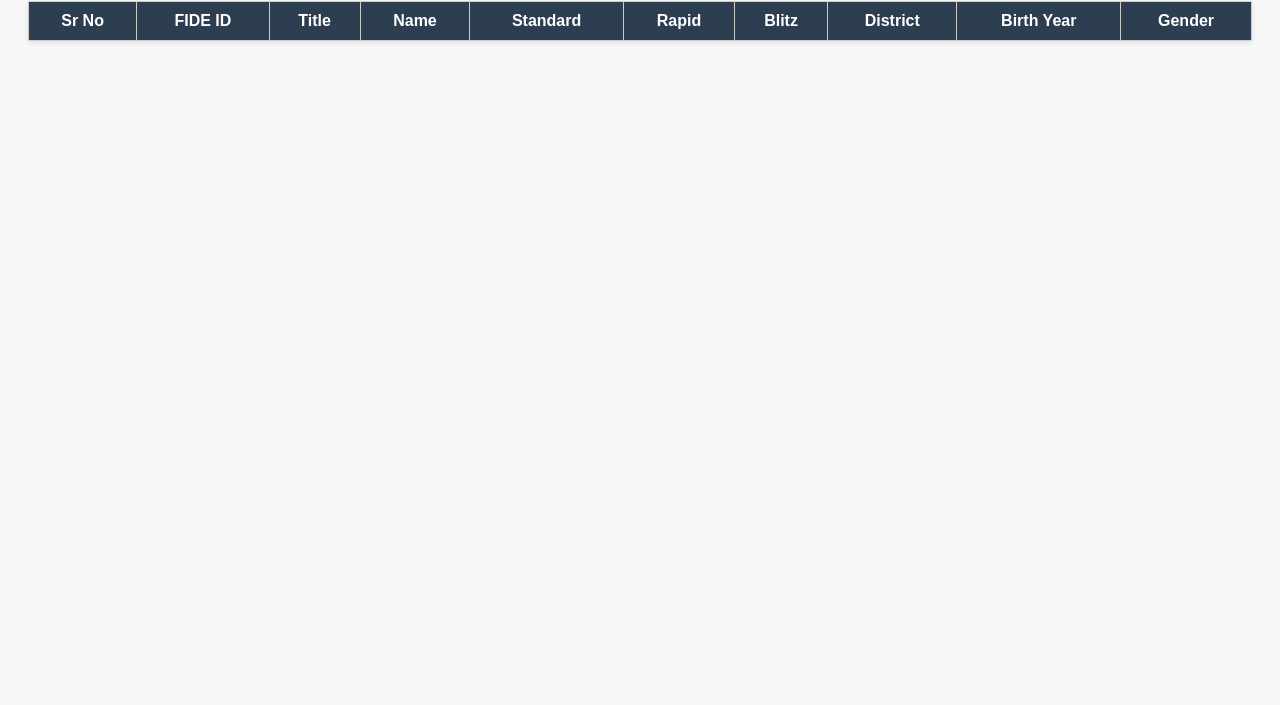
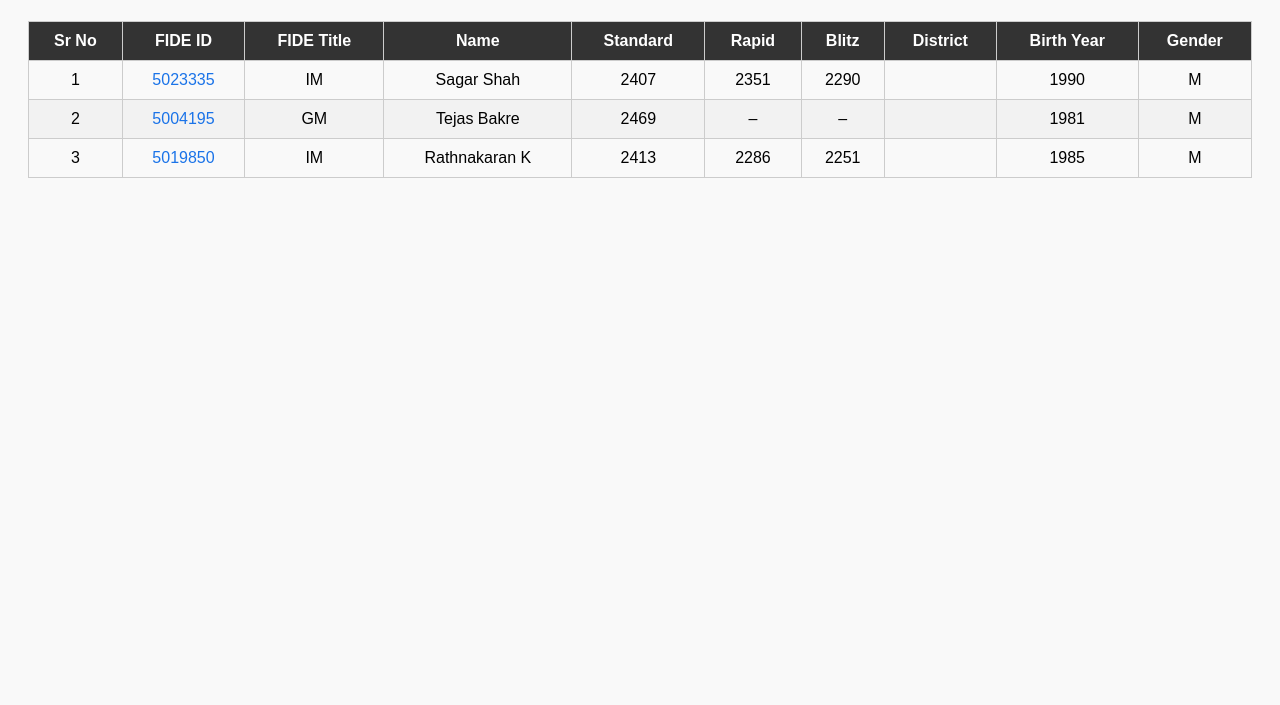
Before and after one commit to gujaratchessclub/gujarat-chess-club, a plain HTML site: page index.html in a window 1280 px wide. Shown: the part 95-800 px from the top of the page. Drawn offline with Linux system fonts and the light colour scheme; no server answers.

Commit message:
Update index.html

```diff
--- a/index.html
+++ b/index.html
@@ -1,25 +1,51 @@
 <!DOCTYPE html>
 <html lang="en">
 <head>
-  <meta charset="UTF-8">
-  <title>Gujarat State FIDE Titles Players</title>
+  <meta charset="UTF-8" />
+  <meta name="viewport" content="width=device-width, initial-scale=1.0"/>
+  <title>Gujarat FIDE Titled Players</title>
   <style>
-    body { font-family: Arial; background: #f8f8f8; padding: 20px; }
-    table { border-collapse: collapse; width: 100%; background: #fff; box-shadow: 0 2px 5px rgba(0,0,0,0.1);}
-    th, td { padding: 10px; border: 1px solid #ccc; text-align: center; }
-    th { background-color: #2c3e50; color: #fff; }
-    caption { font-size: 1.5em; margin: 10px; }
+    body {
+      font-family: Arial, sans-serif;
+      background-color: #f9f9f9;
+      padding: 20px;
+    }
+    h1 {
+      text-align: center;
+      color: #333;
+    }
+    table {
+      width: 100%;
+      border-collapse: collapse;
+      margin-top: 30px;
+    }
+    th, td {
+      border: 1px solid #ccc;
+      padding: 10px;
+      text-align: center;
+    }
+    th {
+      background-color: #333;
+      color: white;
+    }
+    tr:nth-child(even) {
+      background-color: #f2f2f2;
+    }
+    a {
+      color: #1a73e8;
+      text-decoration: none;
+    }
   </style>
 </head>
 <body>
+  <h1>Gujarat State FIDE Titled Players List</h1>
 
-<h2>Gujarat State FIDE Titles Players List</h2>
-<table id="players-table">
+  <table>
     <thead>
       <tr>
         <th>Sr No</th>
         <th>FIDE ID</th>
-      <th>Title</th>
+        <th>FIDE Title</th>
         <th>Name</th>
         <th>Standard</th>
         <th>Rapid</th>
@@ -29,40 +55,45 @@
         <th>Gender</th>
       </tr>
     </thead>
-  <tbody id="players-body">
-    <!-- Data will be inserted here -->
+    <tbody>
+      <tr>
+        <td>1</td>
+        <td><a href="https://ratings.fide.com/profile/5023335" target="_blank">5023335</a></td>
+        <td>IM</td>
+        <td>Sagar Shah</td>
+        <td>2407</td>
+        <td>2351</td>
+        <td>2290</td>
+        <td></td>
+        <td>1990</td>
+        <td>M</td>
+      </tr>
+      <tr>
+        <td>2</td>
+        <td><a href="https://ratings.fide.com/profile/5004195" target="_blank">5004195</a></td>
+        <td>GM</td>
+        <td>Tejas Bakre</td>
+        <td>2469</td>
+        <td>–</td>
+        <td>–</td>
+        <td></td>
+        <td>1981</td>
+        <td>M</td>
+      </tr>
+      <tr>
+        <td>3</td>
+        <td><a href="https://ratings.fide.com/profile/5019850" target="_blank">5019850</a></td>
+        <td>IM</td>
+        <td>Rathnakaran K</td>
+        <td>2413</td>
+        <td>2286</td>
+        <td>2251</td>
+        <td></td>
+        <td>1985</td>
+        <td>M</td>
+      </tr>
+      <!-- Add more players below when available -->
     </tbody>
   </table>
-
-<script>
-  const fideIds = [
-    "5023335", "5004195", "5019850", "25064967", "5040680",
-    "25184237", "25968343", "5073022", "25679988", "35007319",
-    "25679791", "25793136", "25156527"
-  ];
-
-  const tableBody = document.getElementById("players-body");
-
-  fideIds.forEach(async (id, index) => {
-    const response = await fetch(`https://fide-api.cassiofb.dev/player/${id}`);
-    const data = await response.json();
-
-    const row = document.createElement("tr");
-    row.innerHTML = `
-      <td>${index + 1}</td>
-      <td><a href="https://ratings.fide.com/profile/${id}" target="_blank">${id}</a></td>
-      <td>${data.title || ""}</td>
-      <td>${data.name}</td>
-      <td>${data.standard_rating || "-"}</td>
-      <td>${data.rapid_rating || "-"}</td>
-      <td>${data.blitz_rating || "-"}</td>
-      <td></td> <!-- District blank for now -->
-      <td>${data.birth_year || "-"}</td>
-      <td>${data.gender || "-"}</td>
-    `;
-    tableBody.appendChild(row);
-  });
-</script>
-
 </body>
 </html>
```
Lines whose indentation alone changed are shown as unchanged.
